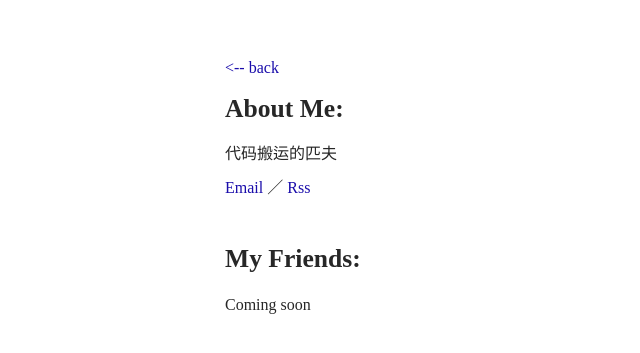
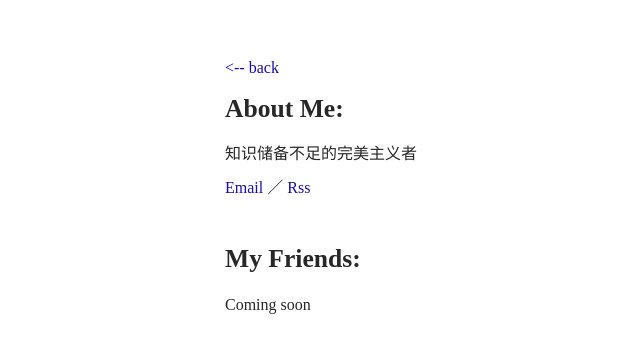
Before and after one commit to yrir/oldyuan.com, a Jekyll site: the page built from me/index.md, in a window 1280 px wide. Shown: the top 353 px of the page, without its empty margins (115-755 px from the left). Built offline with Jekyll 4.4.1, drawn with Linux system fonts in a browser that asks for light colours; some web fonts are replaced.

Commit message:
Update index.md

```diff
--- a/me/index.md
+++ b/me/index.md
@@ -2,6 +2,6 @@
 layout: about
 ---
 
-代码搬运的匹夫
+知识储备不足的完美主义者
 
 [Email](mailto:yuianch@outlook.it) **／** [Rss](https://oldyuan.com/feed)
```
